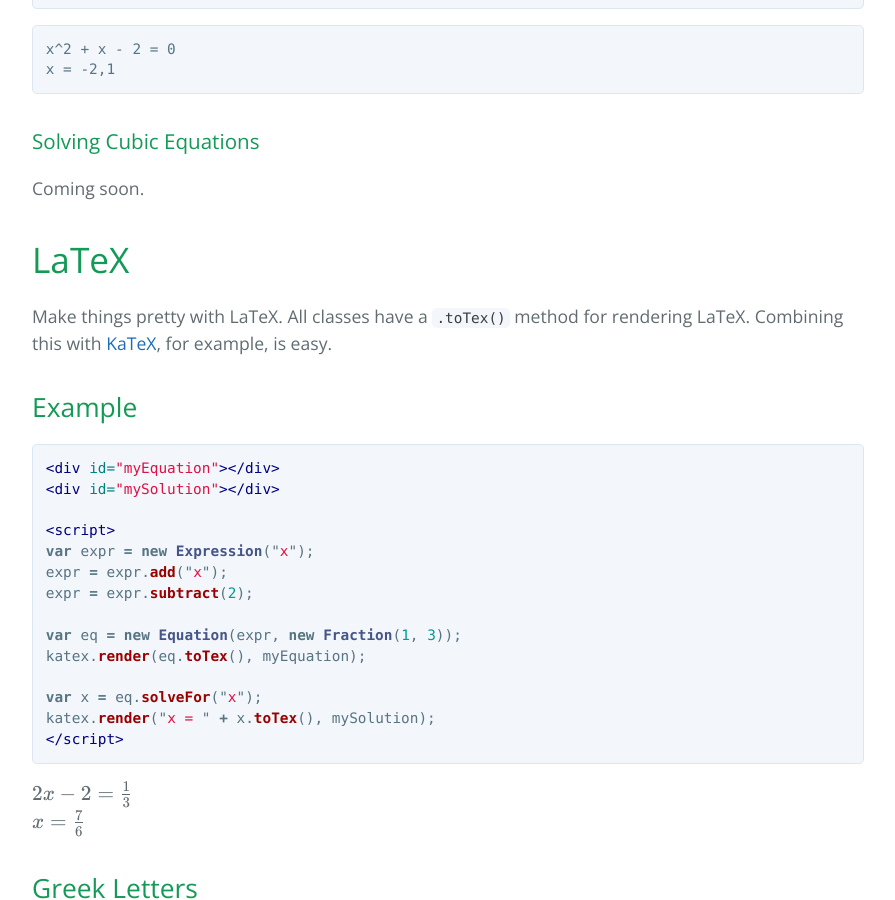
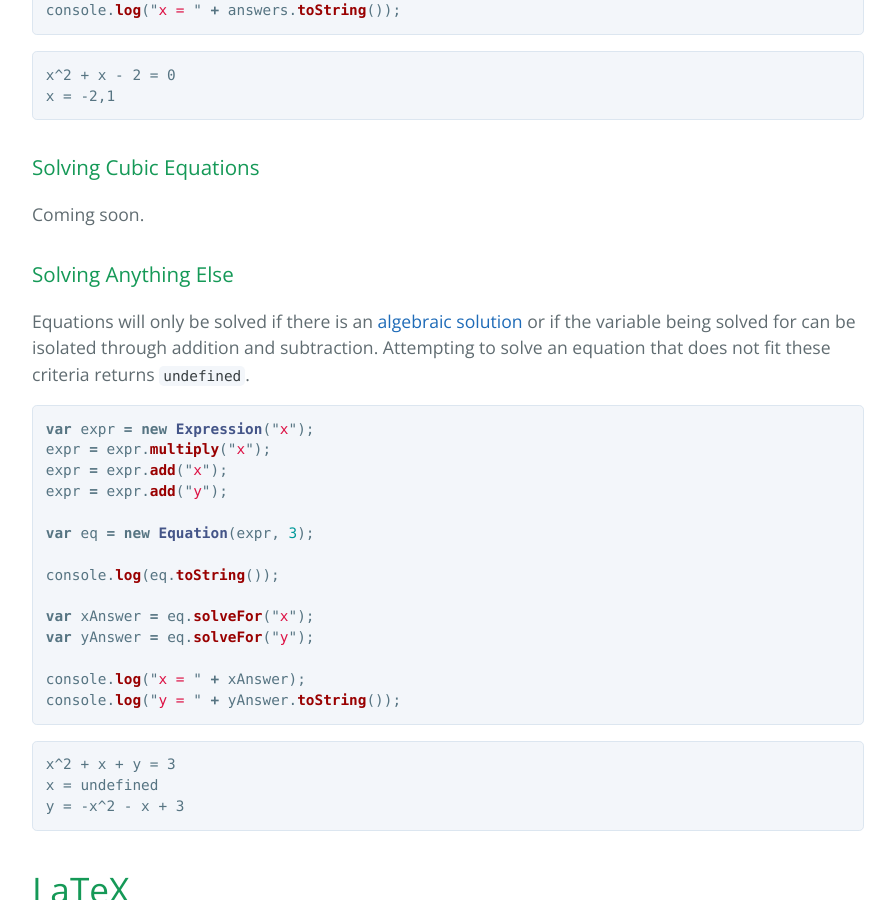
Before and after one commit to nicolewhite/algebra.js, a Jekyll site: the page built from index.md, in a window 1280 px wide and 900 px high, scrolled down 8160 px. Shown: the whole window, without its empty margins (192-1087 px from the left). Built offline with Jekyll 4.4.1, drawn with Linux system fonts in a browser that asks for light colours; nearby versions of some CDN libraries; Markdown is read by kramdown in place of the engine named in the settings; some of the changed text lies outside the part shown.

Commit message:
Update index.md

````diff
--- a/index.md
+++ b/index.md
@@ -56,6 +56,7 @@ x = 7/2
             - [Linear Equations with Multiple Variables](#equations-linear-multiple-variables)
         - [Solving Quadratic Equations](#equations-quadratic)
         - [Solving Cubic Equations](#equations-cubic)
+        - [Solving Anything Else](#equations-anything-else)
 - [LaTeX](#latex)
     - [Example](#latex-example)
     - [Greek Letters](#latex-greek-letters)
@@ -140,7 +141,7 @@ var x = new Expression("x");
 
 ### <a name="expressions-add-subtract"></a> Add / Subtract
 
-Add or subtract integers, fractions, variables, or other expressions to expressions.
+Add or subtract integers, fractions, variables, or other expressions to or from expressions.
 
 ```js
 var x = new Expression("x");
@@ -227,7 +228,7 @@ console.log(x.toString());
 
 ### <a name="expressions-evaluate"></a> Evaluate
 
-Evaluate expressions by substituting in fractions or integers for variables. Evaluating for only some of its variables returns an expression object. Evaluating an expression for all of its variables returns a fraction object.
+Evaluate expressions by substituting in fractions or integers for variables. Evaluating an expression for only some of its variables returns an expression object. Evaluating an expression for all of its variables returns a fraction object.
 
 ```js
 var expr = new Expression("x");
@@ -375,6 +376,33 @@ x = -2,1
 ### <a name="equations-cubic"></a> Solving Cubic Equations
 
 Coming soon.
+
+### <a name="equations-anything-else"></a> Solving Anything Else
+
+Equations will only be solved if there is an [algebraic solution](https://en.wikipedia.org/wiki/Algebraic_solution) or if the variable being solved for can be isolated through addition and subtraction. Attempting to solve an equation that does not fit these criteria returns `undefined`.
+
+```js
+var expr = new Expression("x");
+expr = expr.multiply("x");
+expr = expr.add("x");
+expr = expr.add("y");
+
+var eq = new Equation(expr, 3);
+
+console.log(eq.toString());
+
+var xAnswer = eq.solveFor("x");
+var yAnswer = eq.solveFor("y");
+
+console.log("x = " + xAnswer);
+console.log("y = " + yAnswer.toString());
+```
+
+```
+x^2 + x + y = 3
+x = undefined
+y = -x^2 - x + 3
+```
 
 # <a name="latex"></a> LaTeX
 
````
Also changed, not shown: other parts of index.md (+1 -1 lines).
